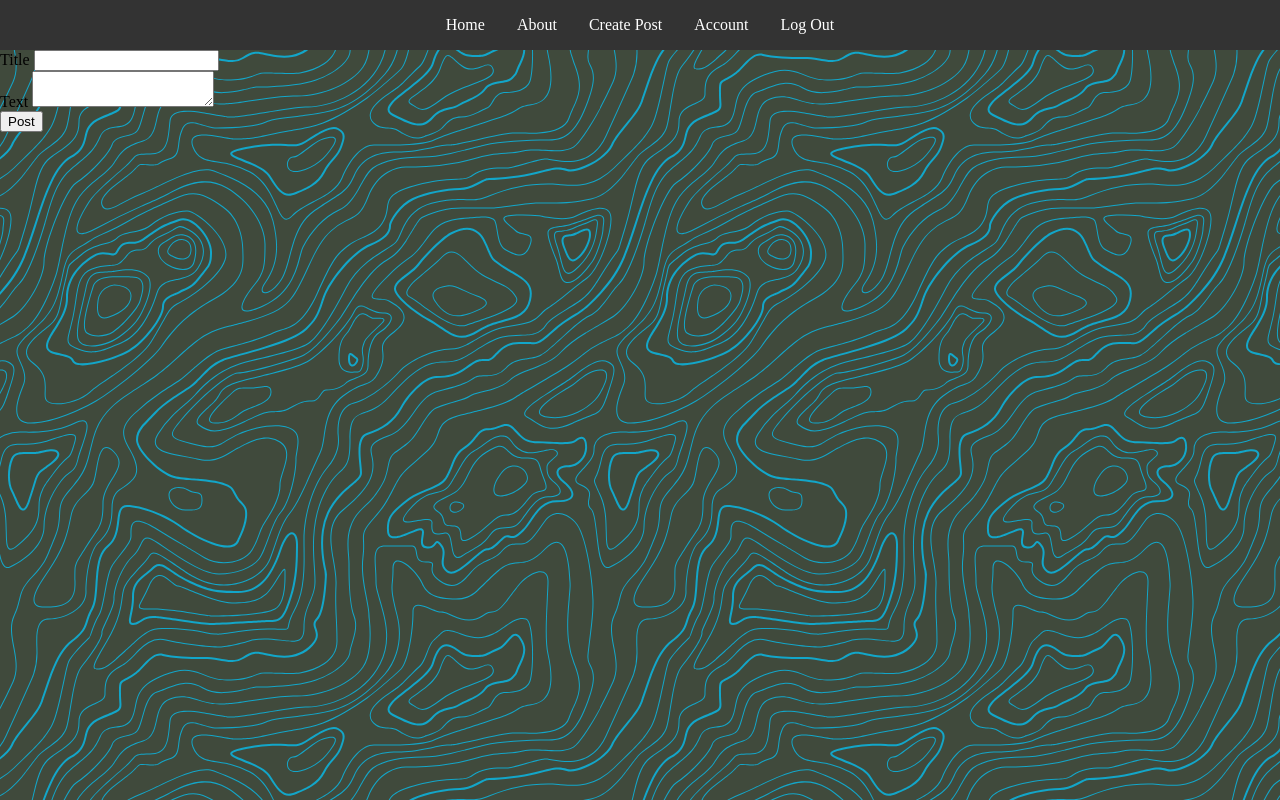
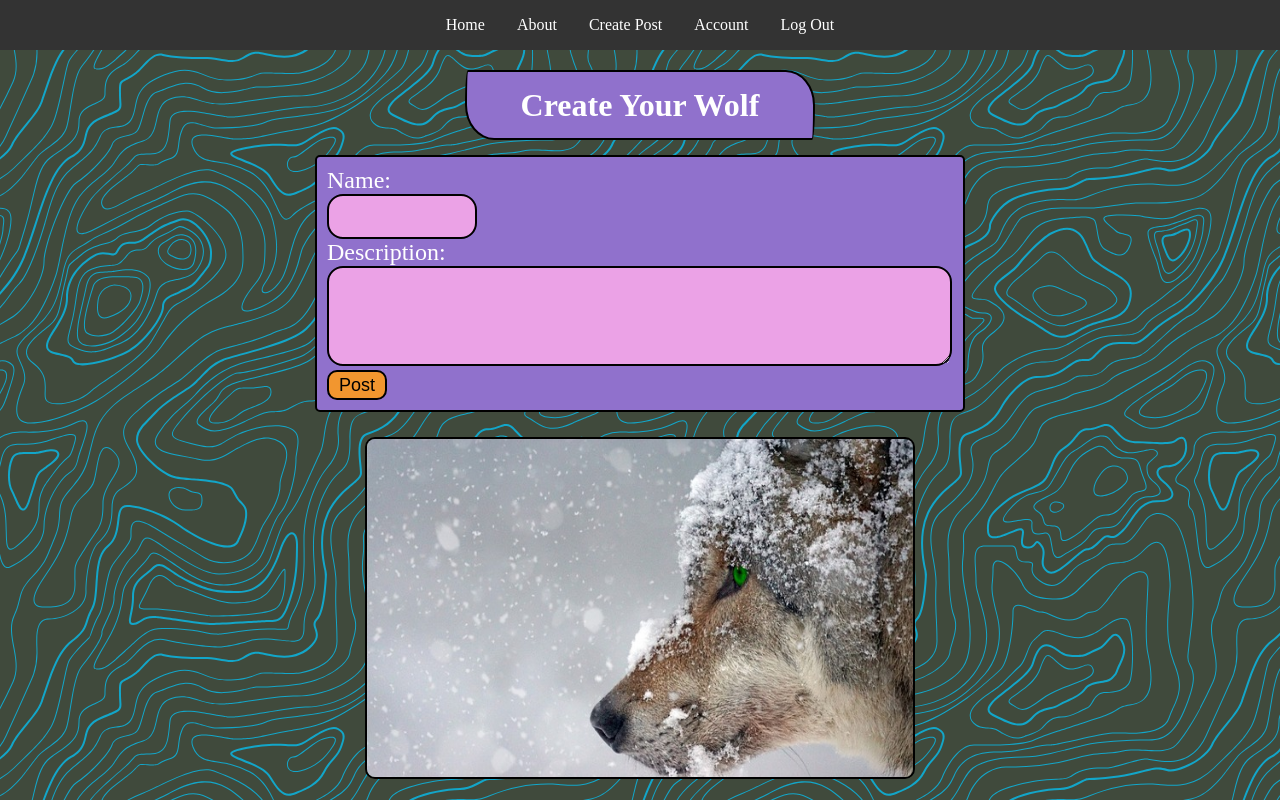
Before and after one commit to wolfsige/wolf_collector_mk2, a Flask app: page /create in a window 1280 px wide. Run offline with Flask 2, Linux system fonts and the light colour scheme; the visitor is signed in with stand-in values (Sample User, id 1).

Commit message:
add create css

```diff
--- /dev/null
+++ b/myapp/static/style/create.css
@@ -0,0 +1,79 @@
+* {
+  margin: 0;
+  padding: 0;
+}
+
+.center-container {
+  display: flex;
+  justify-content: center;
+  align-items: center;
+  flex-direction: column;
+}
+
+.title-body {
+  display: flex;
+  justify-content: center;
+  align-items: center;
+  background-color: #9071CC;
+  width: 350px;
+  height: 70px;
+  margin-top: 20px;
+  border: 2px black solid;
+  border-radius: 10px 100px / 120px;
+  color: white;
+}
+
+
+.container {
+  margin: 15px;
+  padding: 10px;
+  background-color: #9071CC;
+  color: white;
+  border-radius: 5px;
+  border: 2px black solid;
+  width: 650px;
+  min-height: 200px
+}
+
+
+textarea#text.description {
+  padding: 16px;
+  width: 625px;
+  height: 100px;
+  font-size: 16px;
+  background-color: #EBA2E6;
+  border: 2px black solid;
+  border-radius: 16px;
+}
+
+input#title {
+  padding: 16px;
+  width: 150px;
+  height: 45px;
+  font-size: 16px;
+  background-color: #EBA2E6;
+  border: 2px black solid;
+  border-radius: 16px;
+}
+
+input#submit {
+  width: 60px;
+  height: 30px;
+  font-size: 18px;
+  background-color: #F2962F;
+  color: black;
+  border: 2px black solid;
+  border-radius: 10px;
+}
+
+p {
+  font-size: 24px;
+}
+
+img {
+  width: 550px;
+  height: 341.6px;
+  border: 2px black solid;
+  border-radius: 10px;
+  margin: 10px;
+}
--- a/myapp/templates/create_post.html
+++ b/myapp/templates/create_post.html
@@ -1,20 +1,27 @@
 {% extends "base.html" %}
 {% block content %}
+<link rel="stylesheet" href="{{ url_for('static', filename= 'style/create.css')}}">
+
+<div class="center-container">
+  <div class="title-body">
+    <h1>Create Your Wolf</h1>
+  </div>
     <div class="container">
-      <form class="form-group" method="POST">
+      <form method="POST">
           {{form.hidden_tag()}}
-
-          <div class="form-group">
-              {{form.title.label(class="form-control-label")}}
-              {{form.title(class="form-control form-control-lg")}}
+          <div>
+              <p>Name:</p>
+              {{form.title}}
           </div>
-          <div class="form-group">
-            {{form.text.label(class="form-control-label")}}
-            {{form.text(class="form-control form-control-lg")}}
+          <div>
+            <p>Description:</p>
+            {{form.text(class="description")}}
         </div>
-        <div class="form-group">
-            {{form.submit(class="btn btn-outline-info")}}
+        <div>
+            {{form.submit}}
         </div>
       </form>
     </div>
+    <img src="../static/img/wolf-create-img.jpg">
+  </div>
 {% endblock %}
```
Also changed, not shown: myapp/static/img/wolf-create-img.jpg (added).
